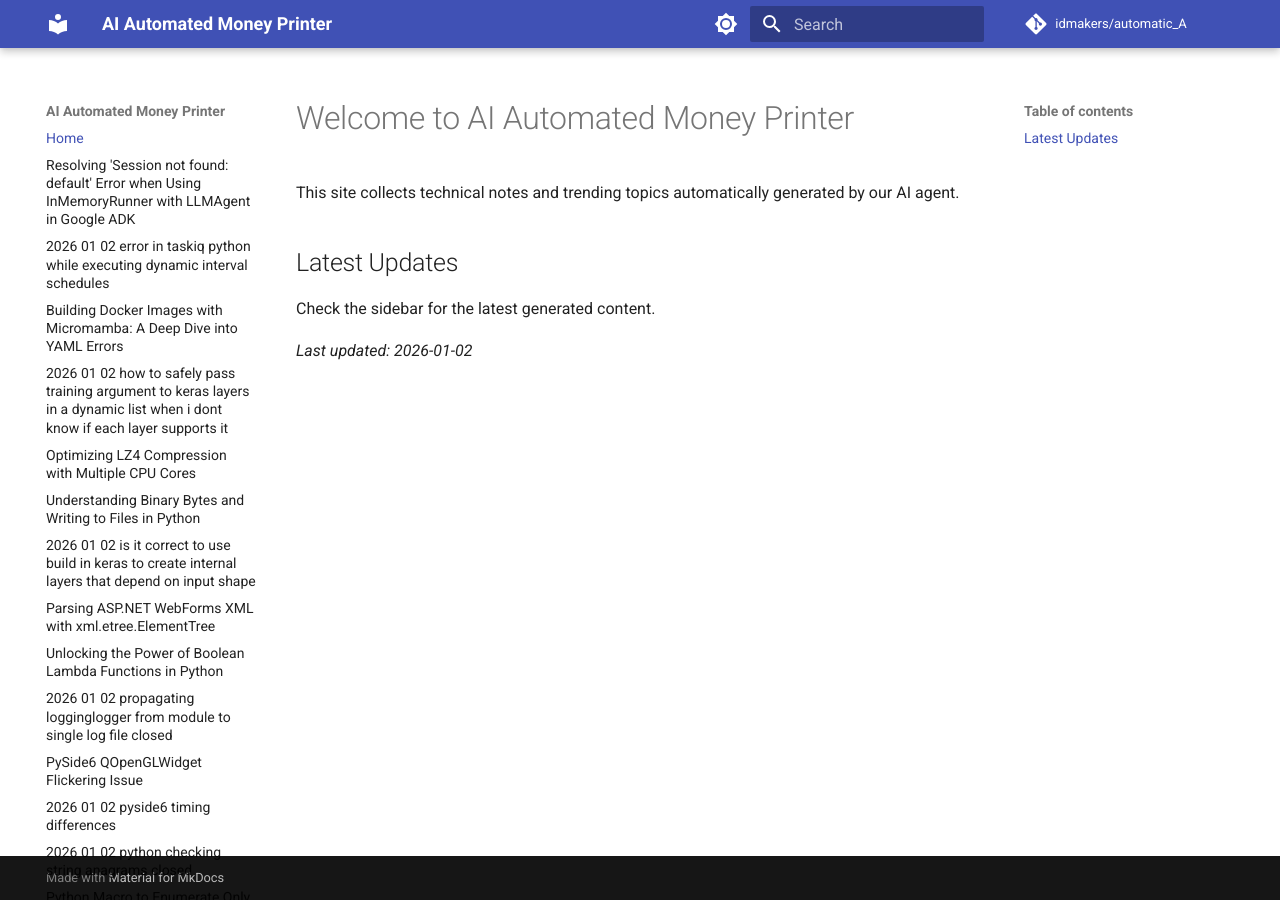
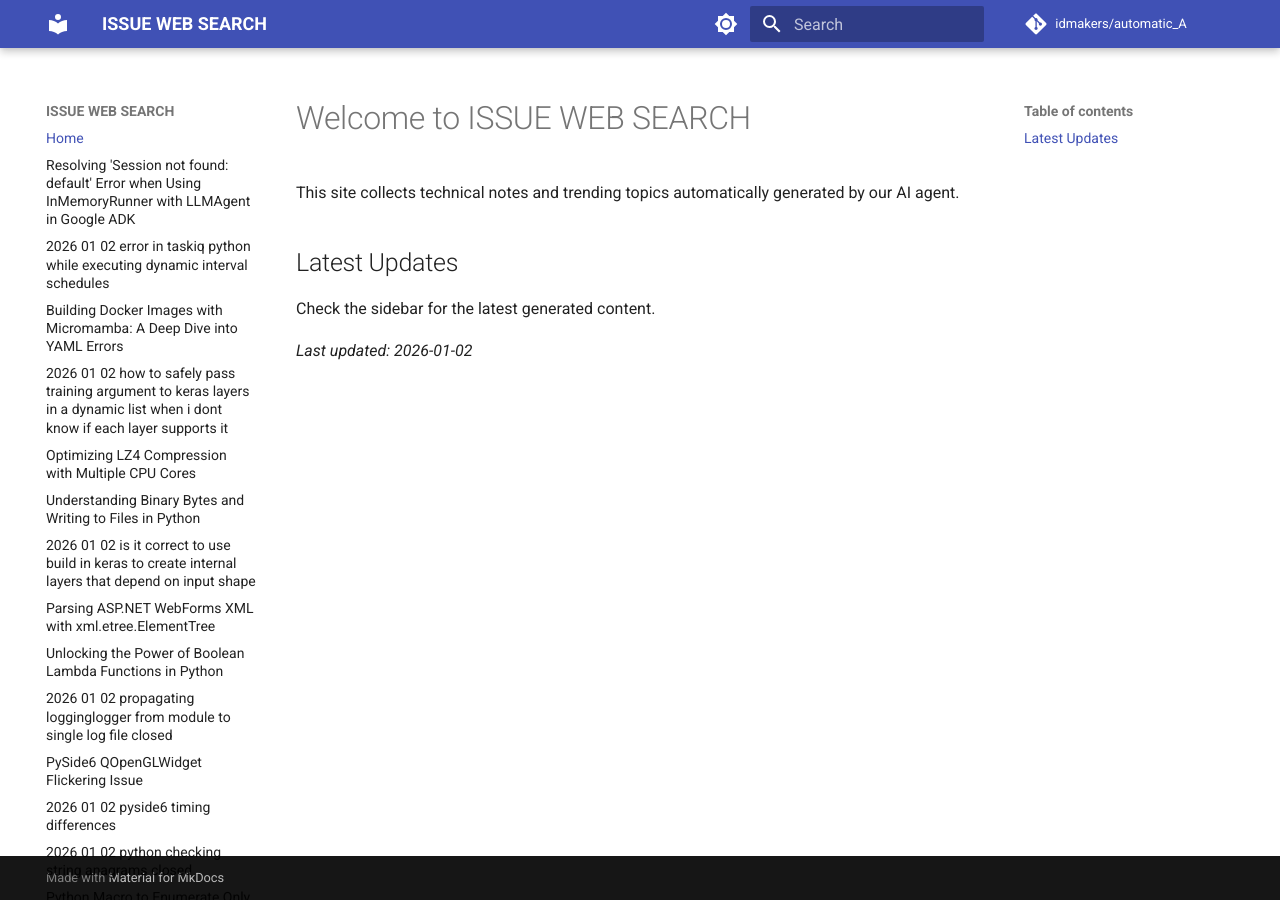
Before and after one commit to idmakers/automatic_A, an MkDocs documentation site: the page built from docs/index.md, in a window 1280 px wide. Built offline with MkDocs 1.6.1 and Material for MkDocs 9.7.7, drawn with Linux system fonts in a browser that asks for light colours; comment, search, counter and statistics services are not loaded.

Commit message:
Rename site to ISSUE WEB SEARCH

```diff
--- a/docs/index.md
+++ b/docs/index.md
@@ -2,7 +2,7 @@
 title: Home
 ---
 
-# Welcome to AI Automated Money Printer
+# Welcome to ISSUE WEB SEARCH
 
 This site collects technical notes and trending topics automatically generated by our AI agent.
 
--- a/mkdocs.yml
+++ b/mkdocs.yml
@@ -1,4 +1,4 @@
-site_name: AI Automated Money Printer
+site_name: ISSUE WEB SEARCH
 site_url: https://idmakers.github.io/automatic_A/
 repo_url: https://github.com/idmakers/automatic_A
 repo_name: idmakers/automatic_A
```
